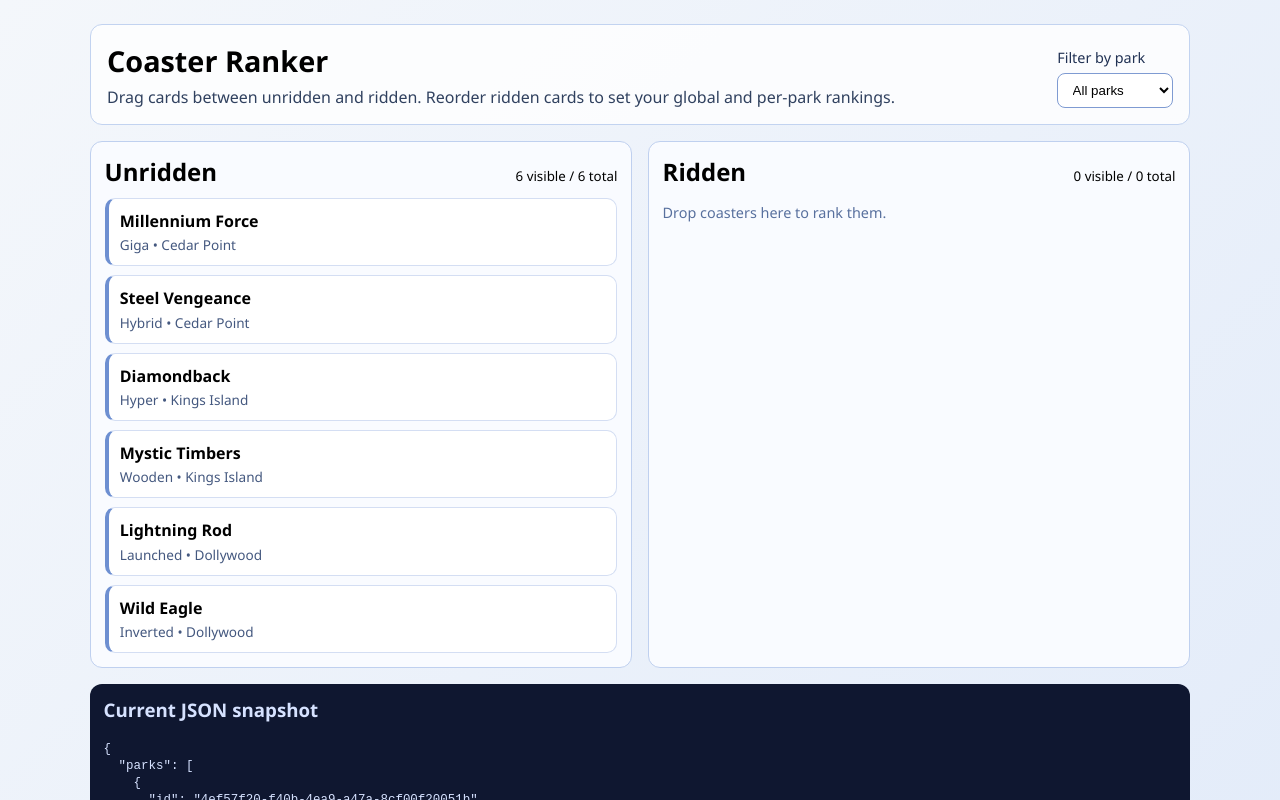
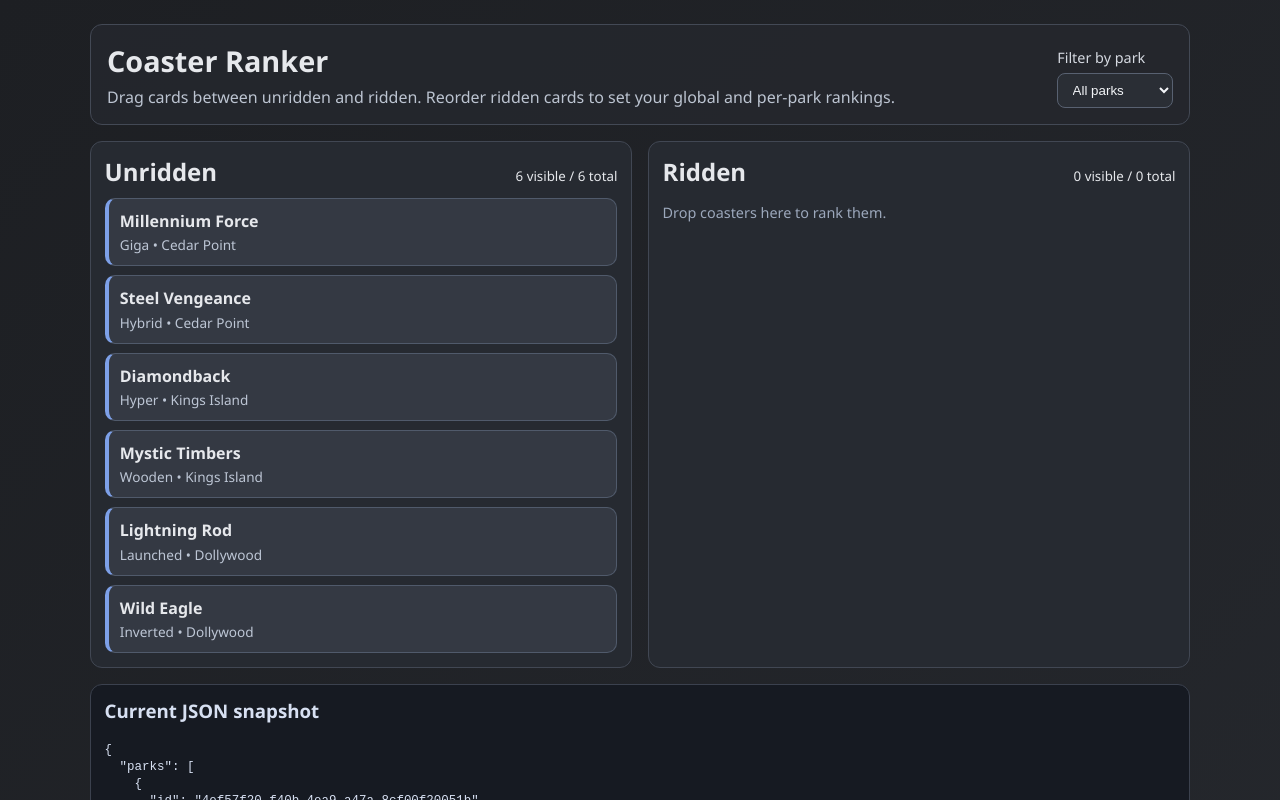
Before and after one commit to cmcarowland/ranker, a SvelteKit app in the folder Ranker/: page / in a window 1280 px wide. Shown: the top 800 px of the page. Built offline with nearby package versions, Linux system fonts and the light colour scheme.

Commit message:
style: Added dark mode

```diff
--- a/Ranker/src/routes/+page.svelte
+++ b/Ranker/src/routes/+page.svelte
@@ -226,7 +226,8 @@
     :global(body) {
         margin: 0;
         font-family: 'Segoe UI', Tahoma, Geneva, Verdana, sans-serif;
-        background: linear-gradient(135deg, #f4f7fb 0%, #d6e3f8 100%);
+        background: linear-gradient(135deg, #1d1f23 0%, #2a2d33 100%);
+        color: #e6e8ec;
     }
 
     .page {
@@ -243,8 +244,8 @@
         gap: 1rem;
         align-items: end;
         padding: 1rem;
-        background: rgba(255, 255, 255, 0.8);
-        border: 1px solid #c2d3f0;
+        background: rgba(36, 39, 45, 0.92);
+        border: 1px solid #434955;
         border-radius: 12px;
     }
 
@@ -255,21 +256,22 @@
 
     p {
         margin: 0.35rem 0 0;
-        color: #30415f;
+        color: #bcc4d1;
     }
 
     .filter {
         display: grid;
         gap: 0.35rem;
         font-size: 0.9rem;
-        color: #203153;
+        color: #d5d9e1;
     }
 
     select {
         padding: 0.5rem 0.65rem;
         border-radius: 8px;
-        border: 1px solid #7f9bd2;
-        background: #ffffff;
+        border: 1px solid #586171;
+        background: #2a2e35;
+        color: #f3f5f8;
     }
 
     .board {
@@ -279,8 +281,8 @@
     }
 
     .column {
-        background: #f9fbff;
-        border: 1px solid #bfd0ef;
+        background: #262a31;
+        border: 1px solid #414753;
         border-radius: 12px;
         padding: 0.85rem;
         display: grid;
@@ -306,9 +308,9 @@
     }
 
     .card {
-        background: #ffffff;
-        border: 1px solid #d4def3;
-        border-left: 4px solid #6d8fd1;
+        background: #343943;
+        border: 1px solid #505a6b;
+        border-left: 4px solid #7da0e8;
         border-radius: 10px;
         padding: 0.7rem;
         cursor: grab;
@@ -316,7 +318,7 @@
     }
 
     .card.ranked {
-        border-left-color: #2f9369;
+        border-left-color: #45b487;
     }
 
     .card.dragging {
@@ -330,7 +332,7 @@
 
     .meta {
         font-size: 0.85rem;
-        color: #44587f;
+        color: #bdc6d5;
         margin-top: 0.2rem;
     }
 
@@ -342,23 +344,24 @@
     }
 
     .ranks span {
-        background: #ebf2ff;
-        border: 1px solid #ccd9f2;
+        background: #232833;
+        border: 1px solid #485269;
         border-radius: 999px;
         padding: 0.12rem 0.5rem;
     }
 
     .empty {
-        color: #58709e;
+        color: #9ca8bc;
         font-size: 0.9rem;
         margin: 0.3rem 0;
     }
 
     .json-panel {
         padding: 0.85rem;
-        background: #0f1730;
+        background: #161a22;
+        border: 1px solid #3b414e;
         border-radius: 12px;
-        color: #d6e2ff;
+        color: #d7e0f2;
         overflow: auto;
     }
 
```
